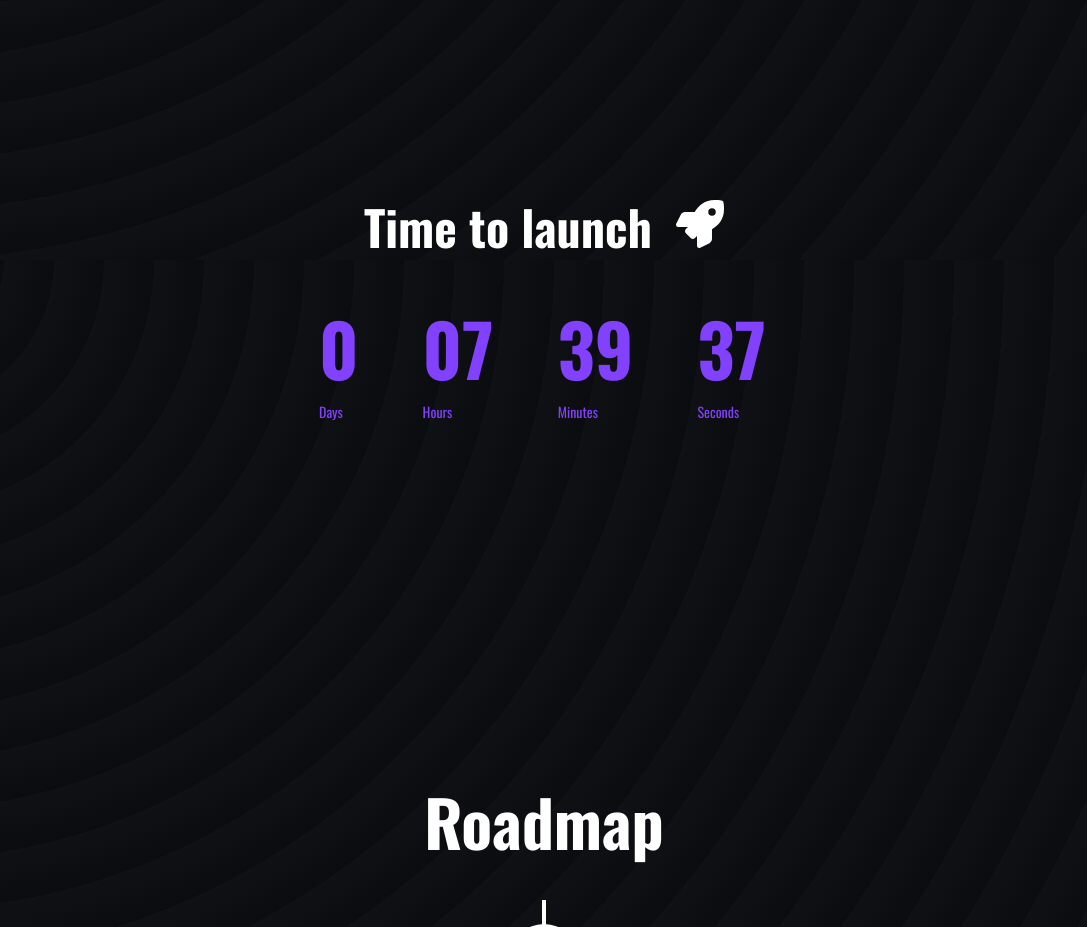
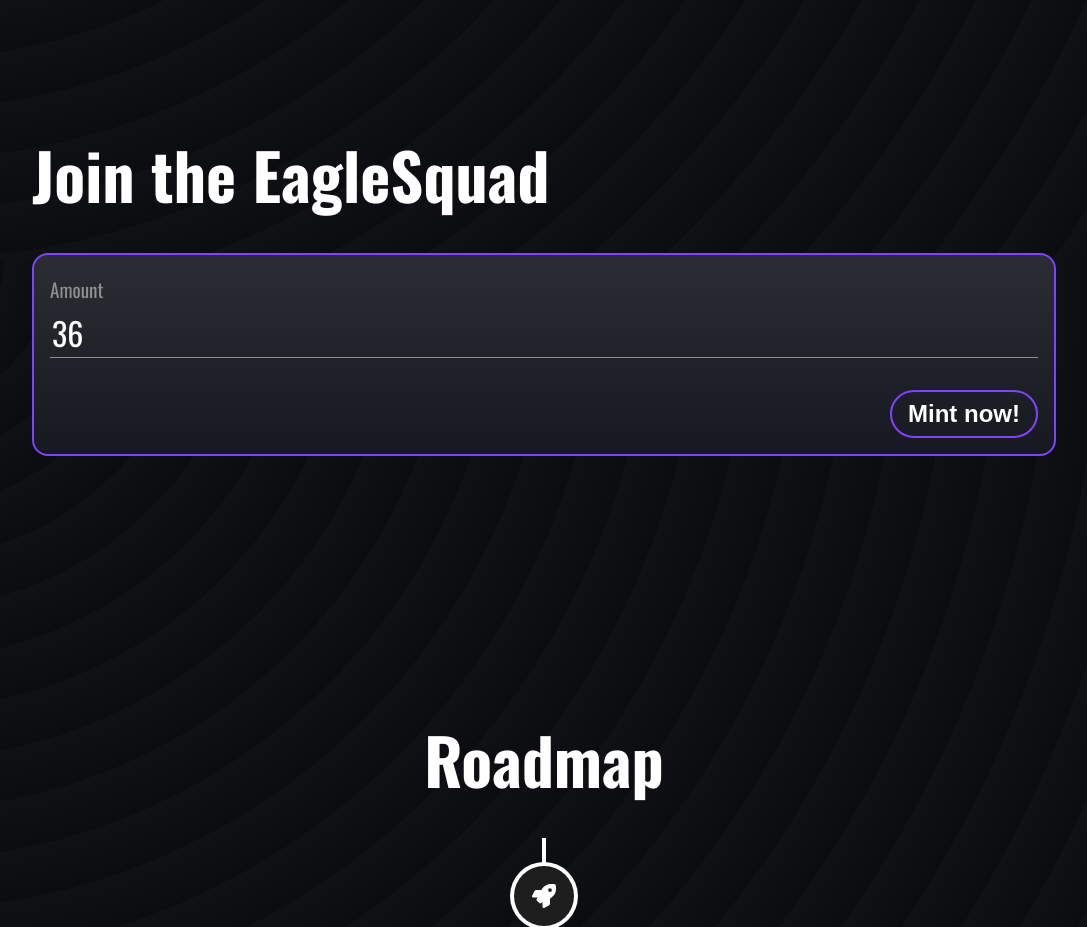
Before and after one commit to Mannvender/eagles-rule, a Next.js app: page / in a window 1280 px wide. Shown: the part 2140-3067 px from the top of the page, without its empty margins (96-1183 px from the left). Built offline with nearby package versions, Linux system fonts and the light colour scheme.

Commit message:
removed countdown timer. Updated text

```diff
--- a/components/MintWidget.js
+++ b/components/MintWidget.js
@@ -406,7 +406,8 @@ const MintWidget = ({ ethAddress }) => {
           <Text fontSize={[3, 4]} fontFamily="inherit" mb={[4]}>
             {supplyStats.totalSupply} eagles in the sky ,{" "}
             {supplyStats.MAX_EAGLES - supplyStats.totalSupply} yet to take
-            flight for the eaglympics
+            flight for the eaglympics. We hired a PhD to show this ratio -
+            Professional hole digger.
           </Text>
         </Box>
       )}
--- a/pages/index.js
+++ b/pages/index.js
@@ -1,13 +1,10 @@
 import React, { useState, useEffect } from "react";
-import { Box, Heading, Text, Flex } from "rebass";
-import styled, { useTheme } from "styled-components";
+import { Box, Heading, Text } from "rebass";
+import styled from "styled-components";
 import Web3 from "web3";
-import { isMobile } from "react-device-detect";
-import Countdown, { zeroPad } from "react-countdown";
 import WalletConnectProvider from "@walletconnect/web3-provider";
 import { toast } from "react-toastify";
 import Image from "next/image";
-import { FaRocket } from "react-icons/fa";
 import "intersection-observer";
 
 import Header from "../components/Header";
@@ -38,7 +35,6 @@ const BannerContainer = styled(Box)`
 const Index = () => {
   const [ethAddress, setEthAddress] = useState("");
   const [ethAddressWC, setEthAddressWC] = useState("");
-  const { colors } = useTheme();
 
   const connectMetamask = async () => {
     if (window.ethereum) {
@@ -113,90 +109,6 @@ const Index = () => {
     walletConnectInit();
   };
 
-  const countdownRenderer = ({ days, hours, minutes, seconds, completed }) => {
-    if (!completed) {
-      // Render a completed state
-      return (
-        <Flex flexDirection="column" alignItems="center" py={[5]}>
-          <Heading
-            fontSize={[4, 6]}
-            fontFamily="inherit"
-            mb={[2, 4]}
-            ml={[2, 0]}
-          >
-            Time to launch
-            <FaRocket style={{ marginLeft: "24px" }} />
-          </Heading>
-          <Flex
-            flexDirection="row"
-            mx={[3]}
-            sx={{ color: colors.primary }}
-            width={["auto", "450px"]}
-          >
-            <Box mr={[2, 5]}>
-              <Heading
-                fontSize={[7, 8]}
-                fontFamily="inherit"
-                mb={[0]}
-                ml={[2, 0]}
-              >
-                {days}
-              </Heading>
-              <Text mb={[2, 4]}>Days</Text>
-            </Box>
-            <Box mr={[2, 5]}>
-              <Heading
-                fontSize={[7, 8]}
-                fontFamily="inherit"
-                mb={[0]}
-                ml={[2, 0]}
-              >
-                {zeroPad(hours)}
-              </Heading>
-              <Text mb={[2, 4]}>Hours</Text>
-            </Box>
-            <Box mr={[2, 5]}>
-              <Heading
-                fontSize={[7, 8]}
-                fontFamily="inherit"
-                mb={[0]}
-                ml={[2, 0]}
-              >
-                {zeroPad(minutes)}
-              </Heading>
-              <Text mb={[2, 4]}>Minutes</Text>
-            </Box>
-            <Box>
-              <Heading
-                fontSize={[7, 8]}
-                fontFamily="inherit"
-                mb={[0]}
-                ml={[2, 0]}
-              >
-                {zeroPad(seconds)}
-              </Heading>
-              <Text mb={[2, 4]}>Seconds</Text>
-            </Box>
-          </Flex>
-        </Flex>
-      );
-    } else {
-      return (
-        <>
-          <Heading
-            fontSize={[6, 7]}
-            fontFamily="inherit"
-            mb={[2, 4]}
-            ml={[2, 0]}
-          >
-            Join the EagleSquad
-          </Heading>
-          <MintWidget ethAddress={ethAddress || ethAddressWC} />
-        </>
-      );
-    }
-  };
-
   return (
     <>
       <Header />
@@ -243,10 +155,15 @@ const Index = () => {
           <Slider />
         </Box>
         <Box mb={[5, 7]} id="mint">
-          <Countdown
-            date="2021-08-08T08:00:00.000-05:00"
-            renderer={countdownRenderer}
-          />
+          <Heading
+            fontSize={[6, 7]}
+            fontFamily="inherit"
+            mb={[2, 4]}
+            ml={[2, 0]}
+          >
+            Join the EagleSquad
+          </Heading>
+          <MintWidget ethAddress={ethAddress || ethAddressWC} />
         </Box>
         <Box mb={[5, 7]} id="roadmap">
           <CustomHeading
```
